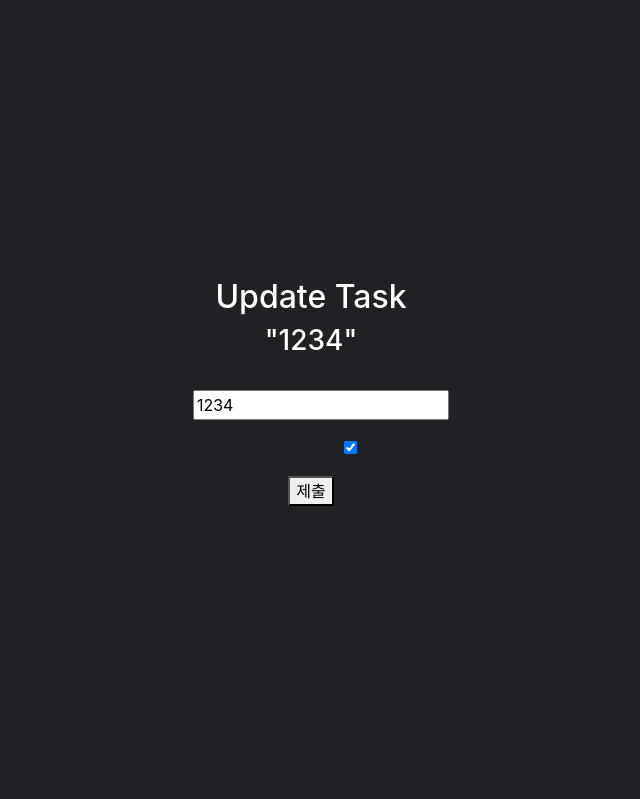
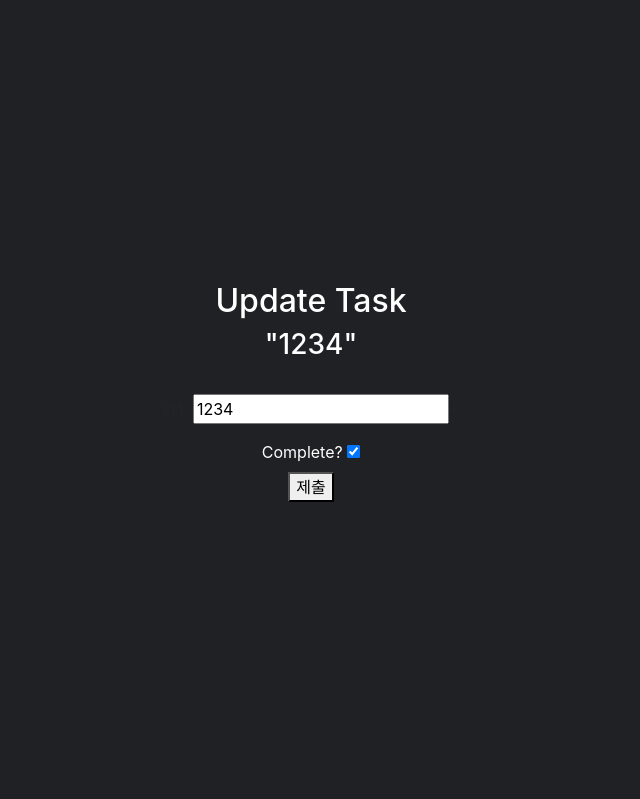
Before and after one commit to Joo-Yeon-Kim/hufslion_TodoApp, a Django app: page /edit/2/ in a window 1280 px wide. Shown: the top 799 px of the page, without its empty margins (329-969 px from the left). Run offline with Django 3.2, Linux system fonts and the light colour scheme; data comes from the database, SQL or seed files in the repository; both versions use the stored data as it was after the commit; some libraries are stand-ins or nearby versions.

Commit message:
TodoApp-update

```diff
--- a/tasks/templates/tasks/edit.html
+++ b/tasks/templates/tasks/edit.html
@@ -33,9 +33,9 @@
                 <p>list: <input type="text" name ="title" value="{{item.title}}"><</p>
 
                 {% if item.complete == True %}
-                <p>complete:  <input type="checkbox" name="complete" checked/></p>
+               <label span style ="color:white">Complete? </label> <input type="checkbox" name="complete" checked/></label>
                 {% else %}
-                <p>complete:  <input type="checkbox" name="complete" /></p>
+                <label cspan style ="color:white">Complete?<input type="checkbox" name="complete" /></label>
                 {% endif %}
 
                 <p><button type="submit">제출</button></p>
```
Also changed, not shown: db.sqlite3.
